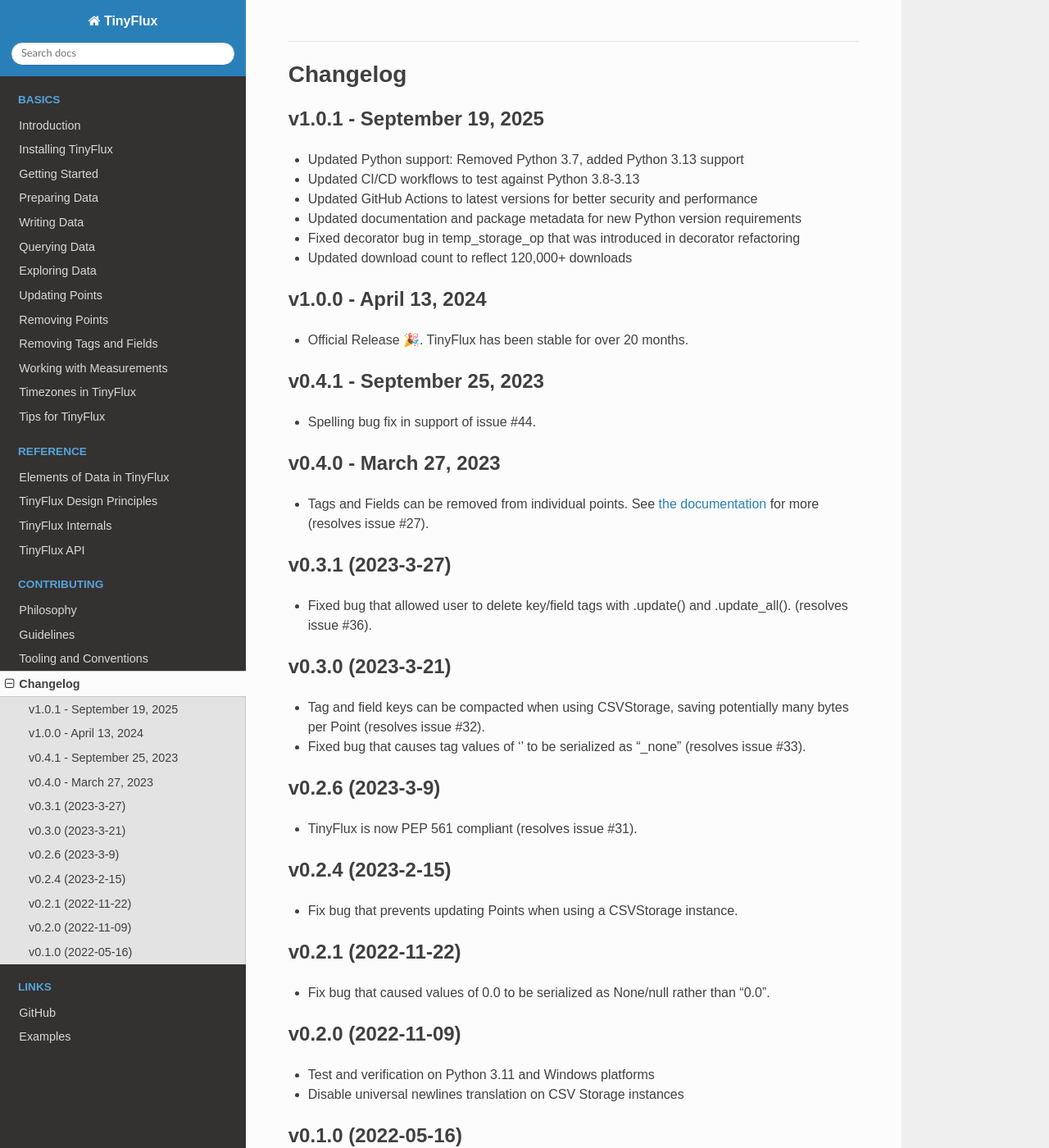
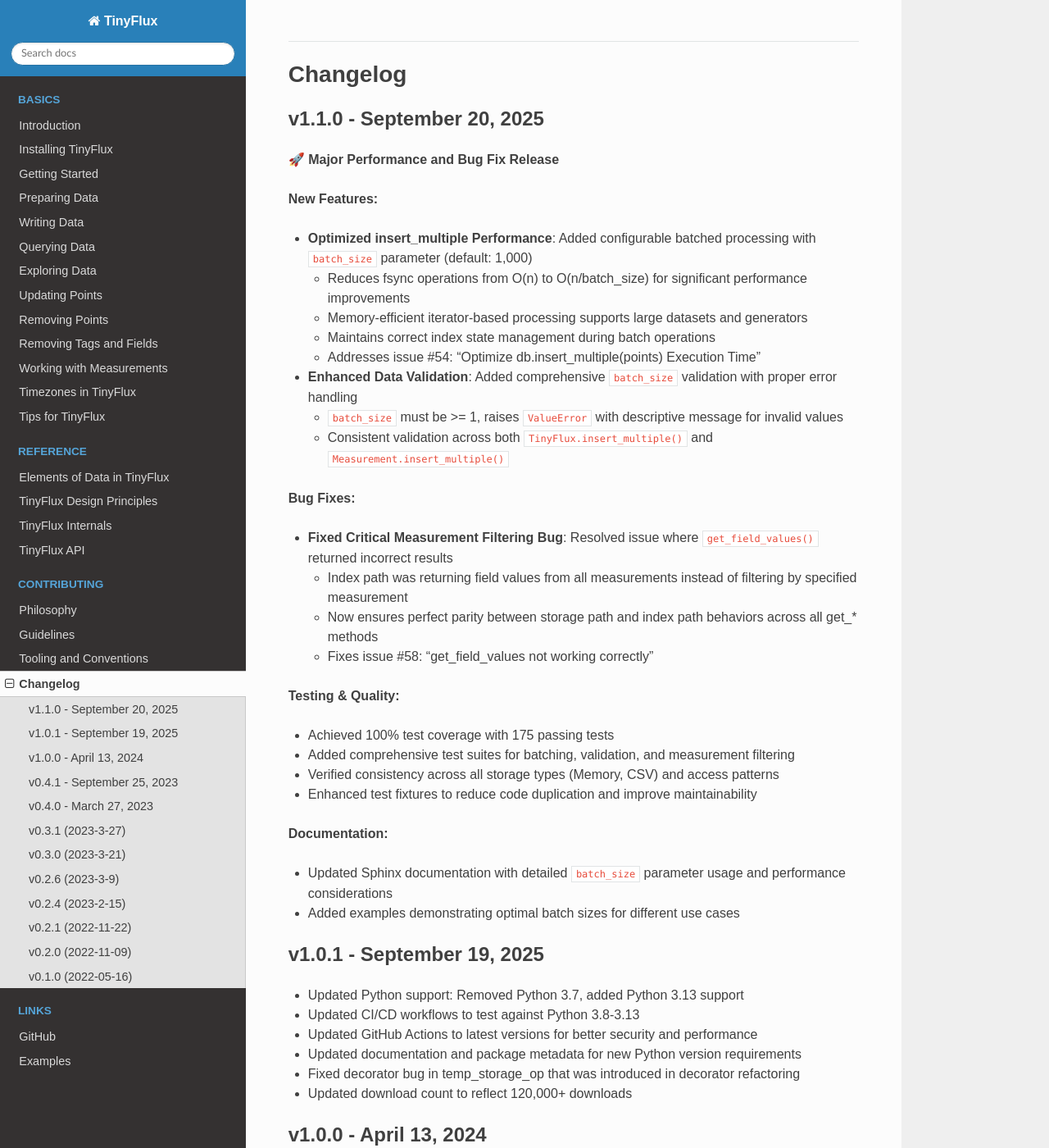
Before and after one commit to citrusvanilla/tinyflux, a Sphinx documentation site: the page built from docs/source/changelog.rst, in a window 1280 px wide and 1400 px high. Shown: the whole window at 82% size. Built offline with Sphinx 7.4.7 and the Read the Docs theme 3.1.0, drawn with Linux system fonts in a browser that asks for light colours.

Commit message:
Bump version to 1.1.0 and update documentation
- Updated version number in tinyflux/version.py and docs/source/conf.py
- Added comprehensive changelog entry for v1.1.0 with all new features and bug fixes
- Enhanced documentation for insert_multiple with batch_size parameter details:
  * Updated writing-data.rst with performance considerations and tuning tips
  * Added examples showing different batch_size configurations
  * Updated method signature table with new parameters
  * Added batch processing examples to measurements.rst
- All documentation now reflects the improved performance characteristics
  and new batching capabilities introduced in this release

```diff
--- a/docs/source/changelog.rst
+++ b/docs/source/changelog.rst
@@ -1,5 +1,44 @@
 Changelog
 =========
+
+v1.1.0 - September 20, 2025
+^^^^^^^^^^^^^^^^^^^^^^^^^^^^
+
+**🚀 Major Performance and Bug Fix Release**
+
+**New Features:**
+
+* **Optimized insert_multiple Performance**: Added configurable batched processing with ``batch_size`` parameter (default: 1,000)
+
+  - Reduces fsync operations from O(n) to O(n/batch_size) for significant performance improvements
+  - Memory-efficient iterator-based processing supports large datasets and generators
+  - Maintains correct index state management during batch operations
+  - Addresses issue #54: "Optimize db.insert_multiple(points) Execution Time"
+
+* **Enhanced Data Validation**: Added comprehensive ``batch_size`` validation with proper error handling
+
+  - ``batch_size`` must be >= 1, raises ``ValueError`` with descriptive message for invalid values
+  - Consistent validation across both ``TinyFlux.insert_multiple()`` and ``Measurement.insert_multiple()``
+
+**Bug Fixes:**
+
+* **Fixed Critical Measurement Filtering Bug**: Resolved issue where ``get_field_values()`` returned incorrect results
+
+  - Index path was returning field values from all measurements instead of filtering by specified measurement
+  - Now ensures perfect parity between storage path and index path behaviors across all get_* methods
+  - Fixes issue #58: "get_field_values not working correctly"
+
+**Testing & Quality:**
+
+* Achieved 100% test coverage with 175 passing tests
+* Added comprehensive test suites for batching, validation, and measurement filtering
+* Verified consistency across all storage types (Memory, CSV) and access patterns
+* Enhanced test fixtures to reduce code duplication and improve maintainability
+
+**Documentation:**
+
+* Updated Sphinx documentation with detailed ``batch_size`` parameter usage and performance considerations
+* Added examples demonstrating optimal batch sizes for different use cases
 
 v1.0.1 - September 19, 2025
 ^^^^^^^^^^^^^^^^^^^^^^^^^^^^
--- a/docs/source/conf.py
+++ b/docs/source/conf.py
@@ -23,7 +23,7 @@
 author = "Justin Fung"
 
 # The full version, including alpha/beta/rc tags
-release = "0.1"
+release = "1.1.0"
 
 
 # -- General configuration ---------------------------------------------------
--- a/docs/source/measurements.rst
+++ b/docs/source/measurements.rst
@@ -10,6 +10,12 @@
 >>> m.insert(Point(time=datetime(2022, 1, 1, tzinfo=timezone.utc), tags={"my_tag_key": "my_tag_value"}))
 >>> m.all()
 [Point(time=2022-01-01T00:00:00+00:00, measurement=my_measurement, tags=my_tag_key:my_tag_value)]
+
+Measurements support all the same methods as the main database, including ``insert_multiple()`` with batch processing:
+
+>>> # Insert multiple points into a specific measurement
+>>> points = [Point(...), Point(...), ...]
+>>> m.insert_multiple(points, batch_size=1000)  # Configurable batching
 >>> for point in m:
 >>>     print(point)
 Point(time=2022-01-01T00:00:00+00:00, measurement=my_measurement, tags=my_tag_key:my_tag_value)
--- a/tinyflux/version.py
+++ b/tinyflux/version.py
@@ -1,3 +1,3 @@
 """Version."""
 
-__version__ = "1.0.1"  # pragma: no cover
+__version__ = "1.1.0"  # pragma: no cover
```
Also changed, not shown: docs/source/writing-data.rst (+28 -10 lines).
